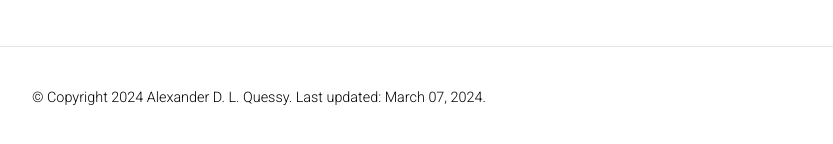
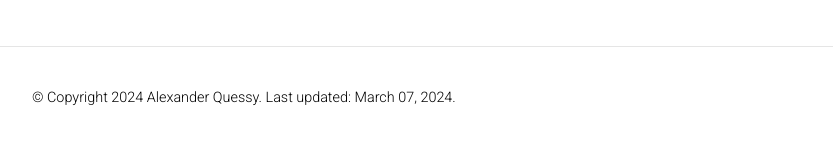
Before and after one commit to AOS55/AOS55.github.io, a Jekyll site: the page built from _pages/publications.md, in a window 1280 px wide. Shown: the part 316-460 px from the top of the page, without its empty margins (223-1056 px from the left). Built offline with Jekyll 4.4.1, drawn with Linux system fonts in a browser that asks for light colours; comment, search, counter and statistics services are not loaded; a style sheet for code colours, icons or effects is not loaded; part of the change alters nothing that is shown.

```diff
--- a/_config.yml
+++ b/_config.yml
@@ -4,15 +4,15 @@
 
 title: Alexander Quessy # the website title (if blank, full name will be used instead)
 first_name: Alexander
-middle_name: D. L.
+middle_name:
 last_name: Quessy
-email: aq15777@bristol.ac.uk
+email: alexander@quessy.com
 description:
 footer_text:
 keywords:
 
 lang: en # the language of your site (for example: en, fr, cn, ru, etc.)
-icon: 🛫  # the emoji used as the favicon (alternatively, provide image name in /assets/img/)
+icon: ✈️ # the emoji used as the favicon (alternatively, provide image name in /assets/img/)
 
 url: https://AOS55.github.io # the base hostname & protocol for your site
 baseurl: # the subpath of your site, e.g. /blog/
@@ -103,7 +103,7 @@ discord_id: # your discord id (18-digit unique numerical identifier)
 zotero_username: # your zotero username
 
 contact_note: >
-  You can even add a little note about which of these is the best way to reach you.
+  Email: alexander@quessy.com, is the best way to contact me.
 
 # -----------------------------------------------------------------------------
 # Analytics and search engine verification
@@ -112,7 +112,8 @@ contact_note: >
 google_analytics:  # your Google Analytics measurement ID (format: G-XXXXXXXXXX)
 cronitor_analytics:  # cronitor RUM analytics site ID (format: XXXXXXXXX)
 
-google_site_verification:  # your google-site-verification ID (Google Search Console)
+google_site_verification: r4aF2kbZNdBYdv1ILz5E7CJJpFC5NtsnH_RbG6vlIu4
+# your google-site-verification ID (Google Search Console)
 bing_site_verification:  # out your bing-site-verification ID (Bing Webmaster)
 
 # -----------------------------------------------------------------------------
```
